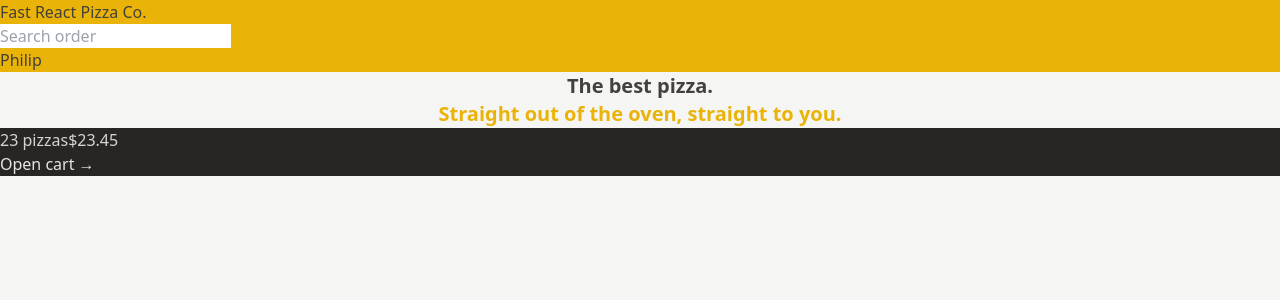
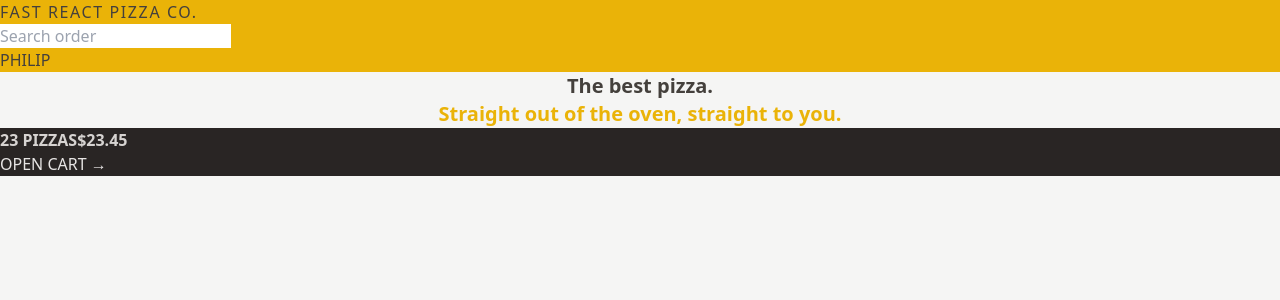
Before and after one commit to Gbangbolaoluwagbemiga/pizza, a React (Vite) app: page / in a window 1280 px wide. Shown: the top 300 px of the page. Built offline with nearby package versions, Linux system fonts and the light colour scheme.

Commit message:
Additional class added

```diff
--- a/src/features/cart/CartOverview.jsx
+++ b/src/features/cart/CartOverview.jsx
@@ -2,8 +2,8 @@ import { Link } from 'react-router-dom';
 
 function CartOverview() {
   return (
-    <div className=" bg-stone-800 text-stone-200 ">
-      <p className=" text-stone-300">
+    <div className=" bg-stone-800 uppercase text-stone-200 ">
+      <p className=" font-semibold text-stone-300 ">
         <span>23 pizzas</span>
         <span>$23.45</span>
       </p>
--- a/src/ui/Header.jsx
+++ b/src/ui/Header.jsx
@@ -3,13 +3,15 @@ import SearchOrder from '../features/order/SearchOrder';
 
 function Header() {
   return (
-    <div className="bg-yellow-500	">
-      <Link to="/">Fast React Pizza Co.</Link>
+    <header className="bg-yellow-500 uppercase	">
+      <Link to="/" className=" tracking-widest">
+        Fast React Pizza Co.
+      </Link>
 
       <SearchOrder />
 
       <p>Philip</p>
-    </div>
+    </header>
   );
 }
 
```
